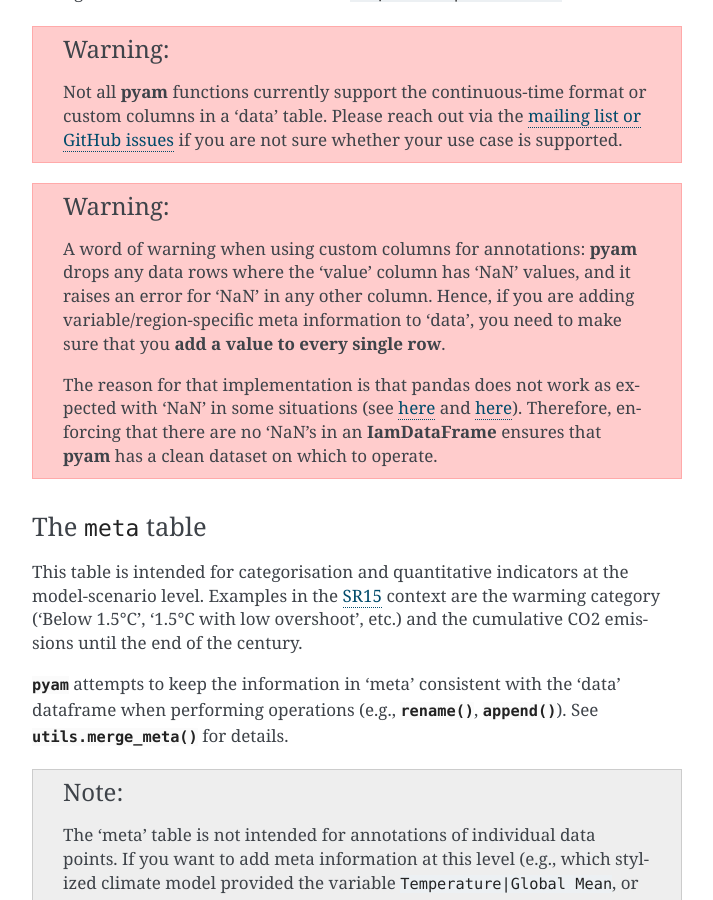
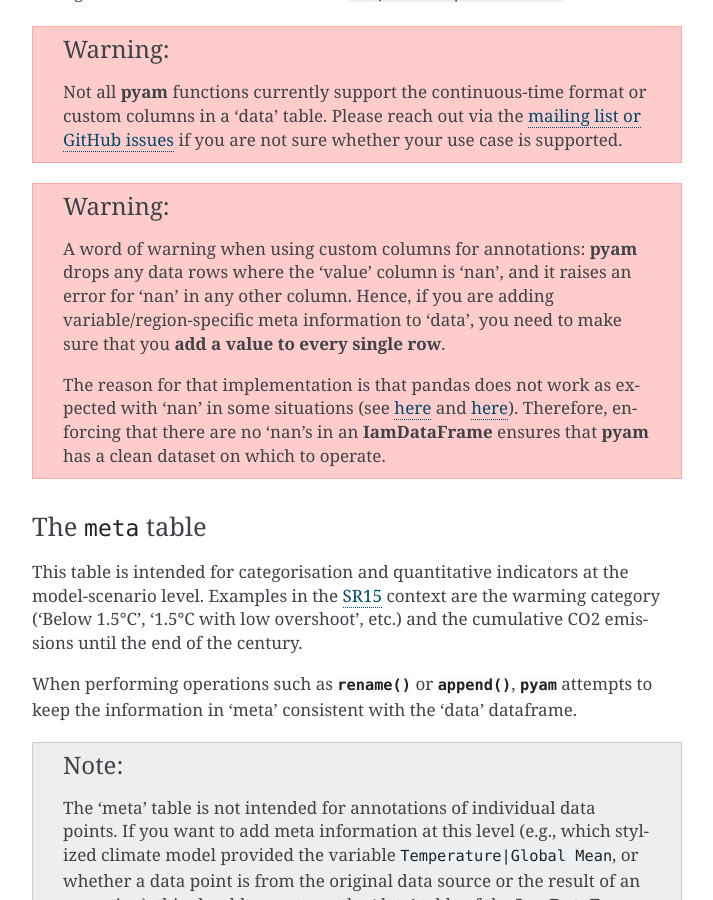
Before and after one commit to IAMconsortium/pyam, a Sphinx documentation site: the page built from doc/source/data.rst, in a window 1280 px wide and 900 px high, scrolled down 2397 px. Shown: the whole window, without its empty margins (398-1111 px from the left). Built offline with Sphinx 7.4.7, drawn with Linux system fonts in a browser that asks for light colours; pages that are not in the unit, such as notebooks, are missing from menus; cross-references to code outside the pages are shown as plain code.

Commit message:
harmonize spelling of nan

```diff
--- a/doc/source/data.rst
+++ b/doc/source/data.rst
@@ -140,16 +140,16 @@ climate models providing different values for the variable
 .. warning::
 
     A word of warning when using custom columns for annotations:
-    **pyam** drops any data rows where the 'value' column has 'NaN' values,
-    and it raises an error for 'NaN' in any other column.
+    **pyam** drops any data rows where the 'value' column is 'nan',
+    and it raises an error for 'nan' in any other column.
     Hence, if you are adding variable/region-specific meta information to
     'data', you need to make sure that you **add a value to every single row**.
 
     The reason for that implementation is that pandas does not work as expected
-    with 'NaN' in some situations
+    with 'nan' in some situations
     (see `here <https://stackoverflow.com/a/18431417>`_ and
     `here <https://stackoverflow.com/a/13606221>`_).
-    Therefore, enforcing that there are no 'NaN's in an **IamDataFrame**
+    Therefore, enforcing that there are no 'nan's in an **IamDataFrame**
     ensures that **pyam** has a clean dataset on which to operate.
 
 The :code:`meta` table
@@ -160,11 +160,10 @@ model-scenario level. Examples in the `SR15`_ context are the warming category
 ('Below 1.5°C', '1.5°C with low overshoot', etc.) and the cumulative
 CO2 emissions until the end of the century.
 
+When performing operations such as :meth:`rename() <pyam.IamDataFrame.rename>`
+or :meth:`append() <pyam.IamDataFrame.append>`,
 |pyam| attempts to keep the information in 'meta' consistent with
-the 'data' dataframe when performing operations (e.g.,
-:meth:`rename() <pyam.IamDataFrame.rename>`,
-:meth:`append() <pyam.IamDataFrame.append>`).
-See :meth:`utils.merge_meta() <pyam.utils.merge_meta>` for details.
+the 'data' dataframe.
 
 .. note::
 
```
Also changed, not shown: 1 other file.
